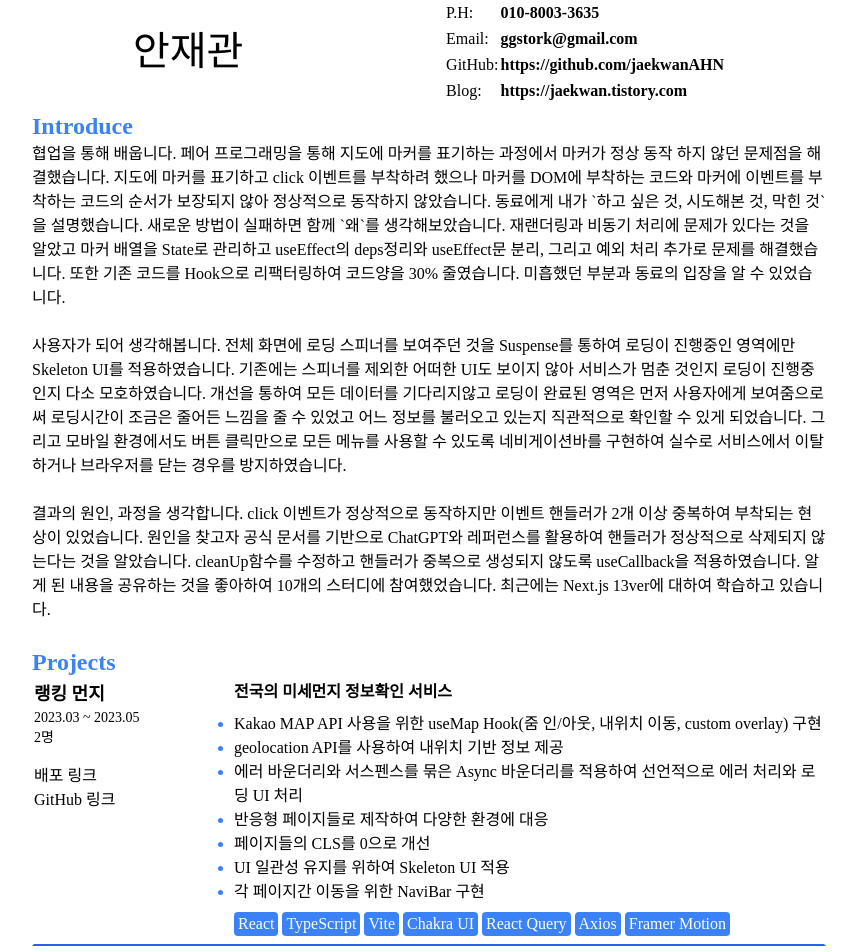
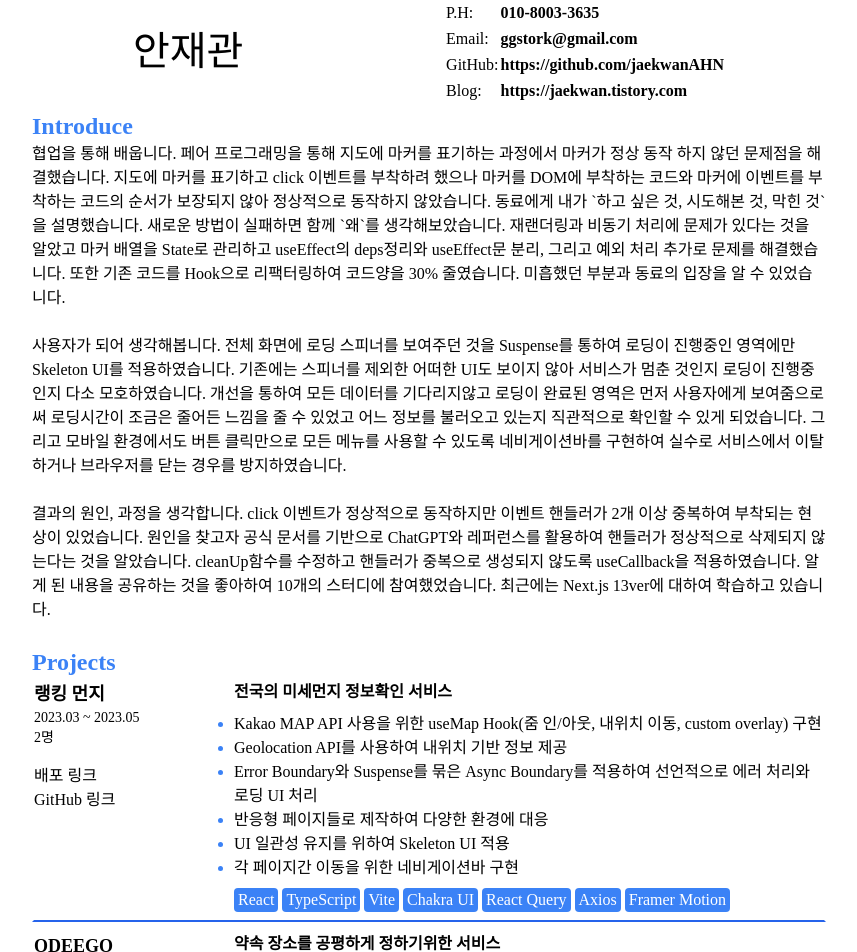
Before and after one commit to jaekwanAHN/resume, a Next.js app: page / in a window 1280 px wide. Shown: the top 952 px of the page, without its empty margins (211-1068 px from the left). Built offline with nearby package versions, Linux system fonts and the light colour scheme.

Commit message:
Refactor: 단어 통일, 불필요한 내용 제거

```diff
--- a/src/data/projects.ts
+++ b/src/data/projects.ts
@@ -19,12 +19,11 @@ export const projects: ProjectInfo[] = [
     ],
     feature: [
       'Kakao MAP API 사용을 위한 useMap Hook(줌 인/아웃, 내위치 이동, custom overlay) 구현',
-      'geolocation API를 사용하여 내위치 기반 정보 제공 ',
-      '에러 바운더리와 서스펜스를 묶은 Async 바운더리를 적용하여 선언적으로 에러 처리와 로딩 UI 처리',
+      'Geolocation  API를 사용하여 내위치 기반 정보 제공 ',
+      'Error Boundary와 Suspense를 묶은 Async Boundary를 적용하여 선언적으로 에러 처리와 로딩 UI 처리',
       '반응형 페이지들로 제작하여 다양한 환경에 대응',
-      '페이지들의 CLS를 0으로 개선',
       'UI 일관성 유지를 위하여 Skeleton UI 적용',
-      '각 페이지간 이동을 위한 NaviBar 구현',
+      '각 페이지간 이동을 위한 네비게이션바 구현',
     ],
   },
   {
@@ -61,7 +60,6 @@ export const projects: ProjectInfo[] = [
       '게시글 CRUD 구현',
       '이미지 업로드 크기, 확장자를 제한하여 API 호출시 에러 방지',
       '게시글의 좋아요, 댓글 기능 구현',
-      '작성중인 글 별로 작성중인 내용이 사라지지 않도록 LocalStorage를 활용하여 내용 보존',
       '업로드 할 이미지 미리보기 구현',
     ],
   },
```
